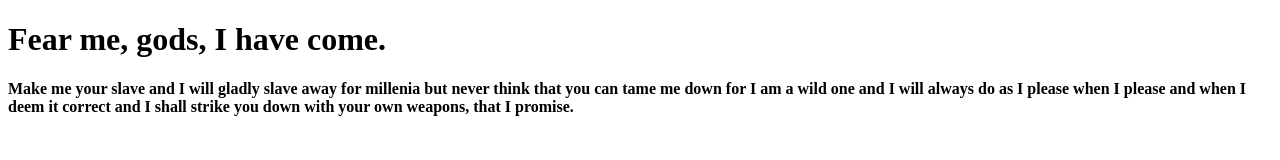
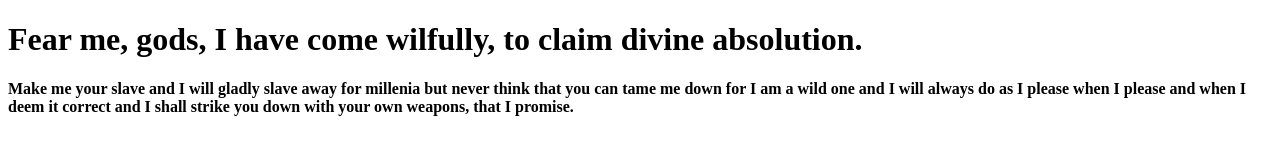
Before and after one commit to theKaushaki/test-repo, a plain HTML site: page index.html in a window 1280 px wide. Drawn offline with Linux system fonts and the light colour scheme.

Commit message:
added the index

```diff
--- a/index.html
+++ b/index.html
@@ -6,7 +6,7 @@
     <title>My First Real Webpage</title>
     <head>
         <h1>
-            Fear me, gods, I have come.
+            Fear me, gods, I have come wilfully, to claim divine absolution.
         </h1>
     </head>
 </head>
```
